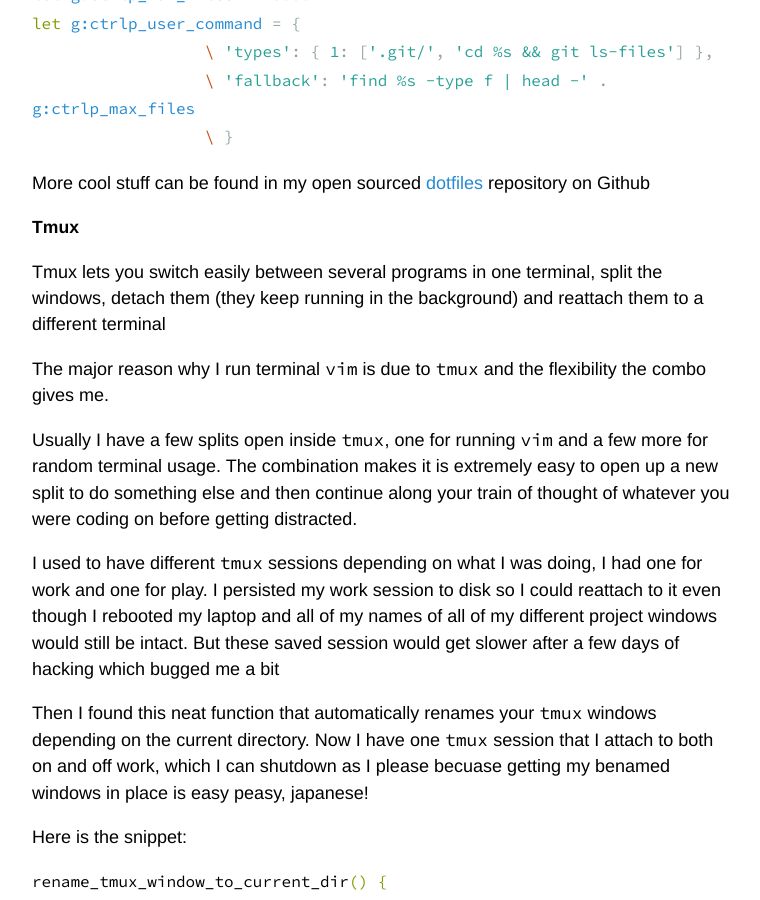
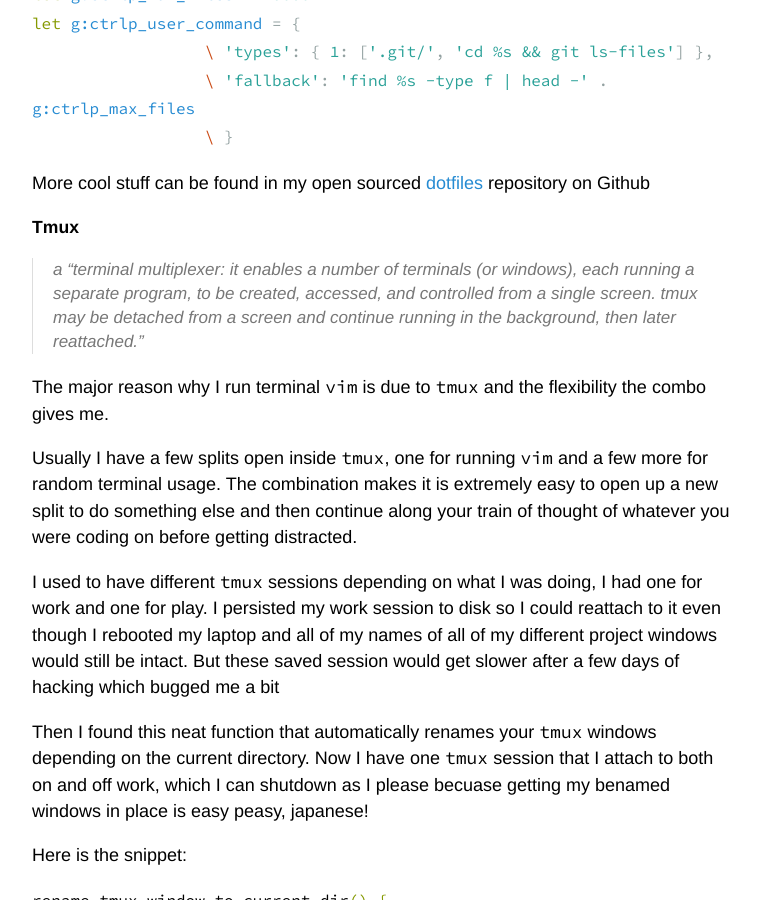
Before and after one commit to metamorfos/metamorfos.github.io, a Jekyll site: the page built from _posts/2013-05-18-my-development-environment.md, in a window 1280 px wide and 900 px high, scrolled down 1382 px. Shown: the whole window, without its empty margins (256-1016 px from the left). Built offline with Jekyll 4.4.1, drawn with Linux system fonts in a browser that asks for light colours.

Commit message:
Use block quote around tmux explanation

```diff
--- a/_posts/2013-05-18-my-development-environment.md
+++ b/_posts/2013-05-18-my-development-environment.md
@@ -73,9 +73,10 @@ More cool stuff can be found in my open sourced [dotfiles][my_dotfiles]
 repository on Github
 
 # Tmux
-Tmux lets you switch easily between several programs in one terminal,
-split the windows, detach them (they keep running in the background)
-and reattach them to a different terminal
+>  a "terminal multiplexer: it enables a number of terminals (or windows), each
+>  running a separate program, to be created, accessed, and controlled from a
+>  single screen. tmux may be detached from a screen and continue running in the
+>  background, then later reattached."
 
 The major reason why I run terminal `vim` is due to `tmux` and the
 flexibility the combo gives me.
```
